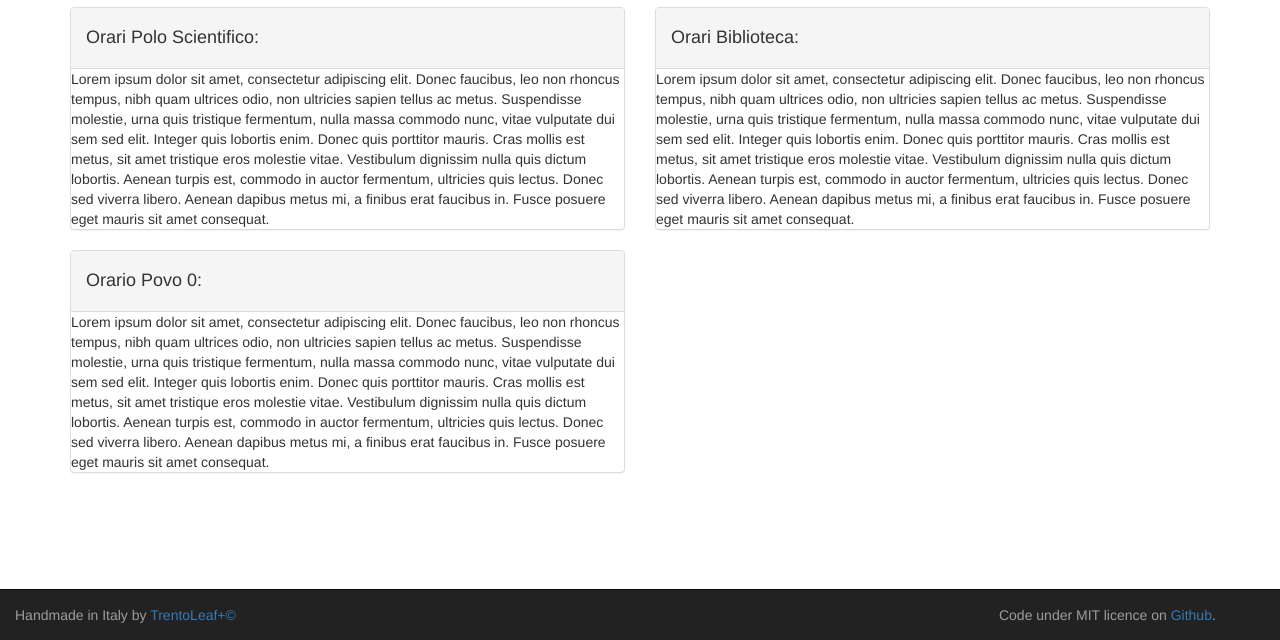
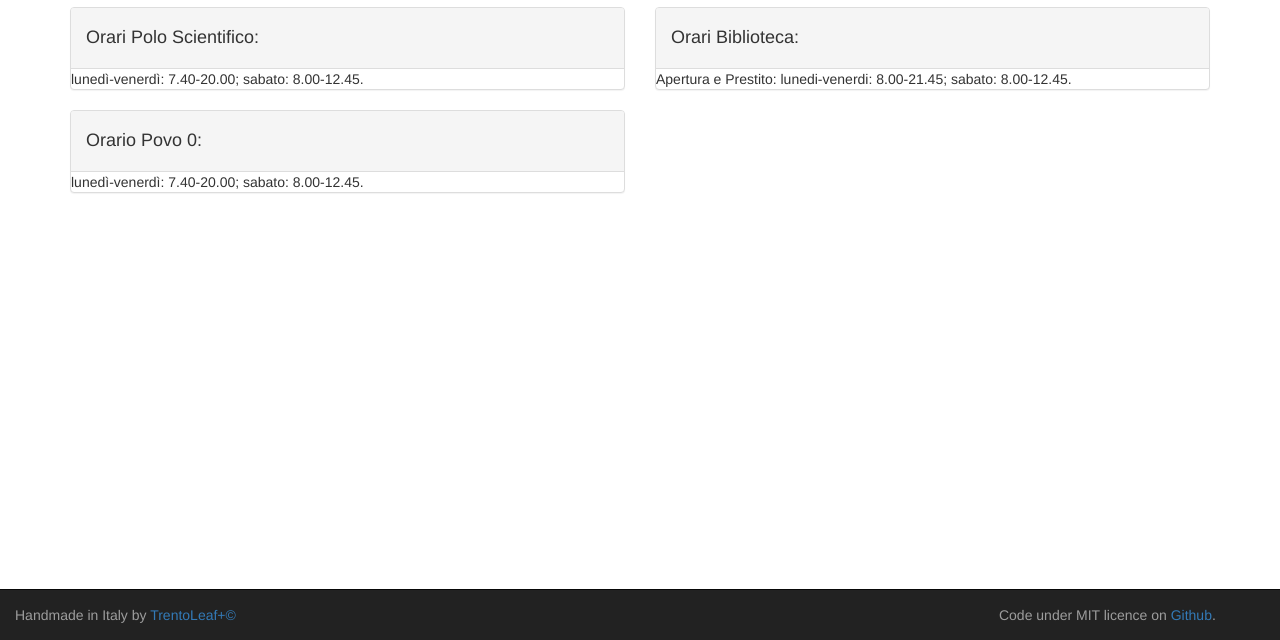
Before and after one commit to TrentoLeaf/Ports, a plain HTML site: page index.html at #/timetable in a window 1280 px wide. Shown: the part 160-800 px from the top of the page. Drawn offline with Linux system fonts and the light colour scheme.

Commit message:
Revert "Revert "h""
This reverts commit 9b385bc313e35a5d78d17de7560c4e87927833ce.

```diff
--- a/partials/timetable.html
+++ b/partials/timetable.html
@@ -4,21 +4,21 @@
 		<div class="panel panel-default">
 		  <!-- Default panel contents -->
 		  <div class="panel-heading text-left"><h4 class="text-capitalize"> orari polo scientifico:</h4></div>
-		  <div class="panel-text text-left">Lorem ipsum dolor sit amet, consectetur adipiscing elit. Donec faucibus, leo non rhoncus tempus, nibh quam ultrices odio, non ultricies sapien tellus ac metus. Suspendisse molestie, urna quis tristique fermentum, nulla massa commodo nunc, vitae vulputate dui sem sed elit. Integer quis lobortis enim. Donec quis porttitor mauris. Cras mollis est metus, sit amet tristique eros molestie vitae. Vestibulum dignissim nulla quis dictum lobortis. Aenean turpis est, commodo in auctor fermentum, ultricies quis lectus. Donec sed viverra libero. Aenean dapibus metus mi, a finibus erat faucibus in. Fusce posuere eget mauris sit amet consequat.</div>
+		  <div class="panel-text text-left"> lunedì-venerdì: 7.40-20.00;  sabato: 8.00-12.45.</div>
 		</div>
 	</div>
 	<div class="col-md-6">
 		<div class="panel panel-default">
 		  <!-- Default panel contents -->
 		  <div class="panel-heading text-left"><h4 class="text-capitalize"> orari biblioteca: </h4></div>
-		  <div class="panel-text text-left">Lorem ipsum dolor sit amet, consectetur adipiscing elit. Donec faucibus, leo non rhoncus tempus, nibh quam ultrices odio, non ultricies sapien tellus ac metus. Suspendisse molestie, urna quis tristique fermentum, nulla massa commodo nunc, vitae vulputate dui sem sed elit. Integer quis lobortis enim. Donec quis porttitor mauris. Cras mollis est metus, sit amet tristique eros molestie vitae. Vestibulum dignissim nulla quis dictum lobortis. Aenean turpis est, commodo in auctor fermentum, ultricies quis lectus. Donec sed viverra libero. Aenean dapibus metus mi, a finibus erat faucibus in. Fusce posuere eget mauris sit amet consequat.</div>
+		  <div class="panel-text text-left">Apertura e Prestito: lunedi-venerdi: 8.00-21.45; sabato: 8.00-12.45.</div>
 		</div>
 	</div>
 	<div class="col-md-6">
 		<div class="panel panel-default">
 		  <!-- Default panel contents -->
 		  <div class="panel-heading text-left"><h4 class="text-capitalize"> orario povo 0:</h4></div>
-          <div class="panel-text text-left">Lorem ipsum dolor sit amet, consectetur adipiscing elit. Donec faucibus, leo non rhoncus tempus, nibh quam ultrices odio, non ultricies sapien tellus ac metus. Suspendisse molestie, urna quis tristique fermentum, nulla massa commodo nunc, vitae vulputate dui sem sed elit. Integer quis lobortis enim. Donec quis porttitor mauris. Cras mollis est metus, sit amet tristique eros molestie vitae. Vestibulum dignissim nulla quis dictum lobortis. Aenean turpis est, commodo in auctor fermentum, ultricies quis lectus. Donec sed viverra libero. Aenean dapibus metus mi, a finibus erat faucibus in. Fusce posuere eget mauris sit amet consequat.</div>
+          <div class="panel-text text-left">lunedì-venerdì: 7.40-20.00;  sabato: 8.00-12.45.</div>
 		</div>
 	</div>
 </div>
```
